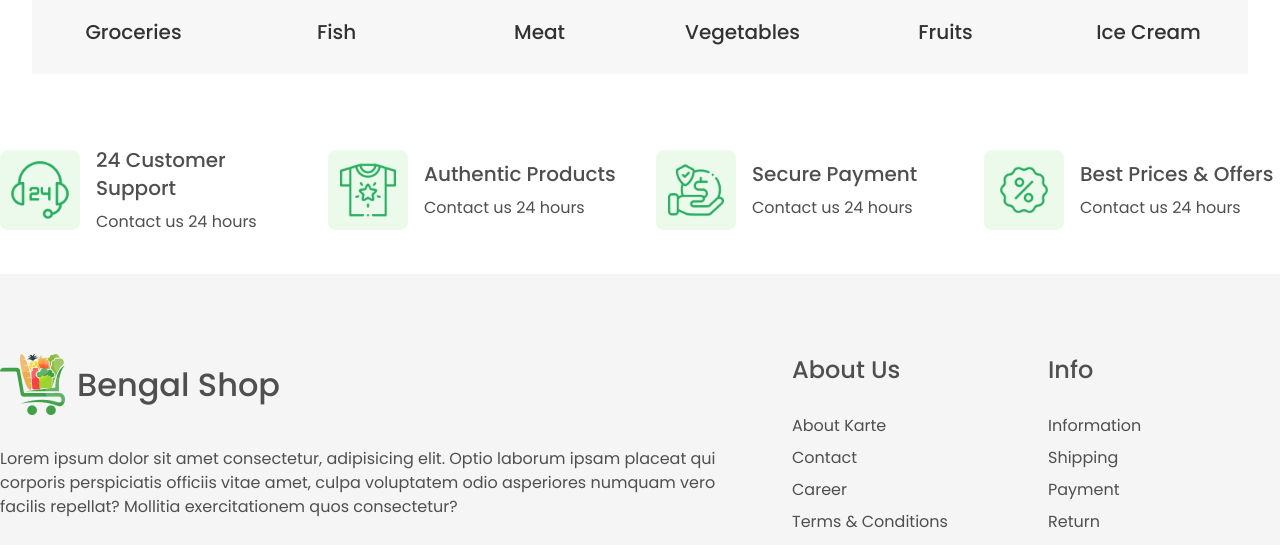
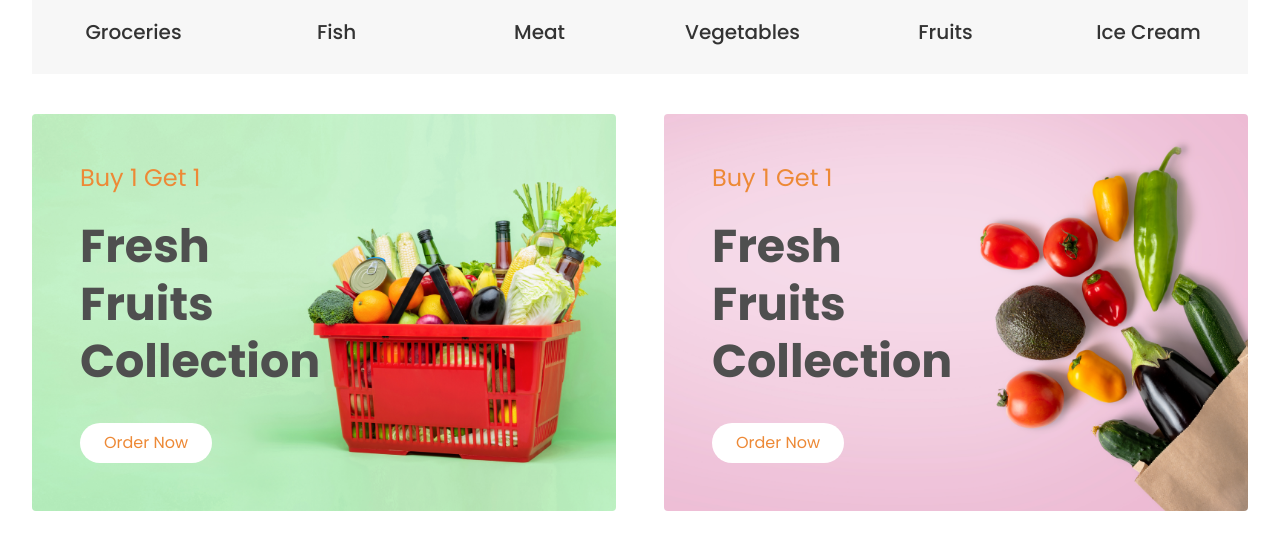
Before and after one commit to mhraihan/bengal-shop-frontend, a Nuxt app: page / in a window 1280 px wide. Shown: the part 1196-1741 px from the top of the page. Built offline with nearby package versions, Linux system fonts and the light colour scheme.

Commit message:
promo banner

```diff
--- a/assets/css/style.css
+++ b/assets/css/style.css
@@ -21,8 +21,14 @@ h6 {
 .font-size-22 {
   font-size: 22px;
 }
+.font-size-46 {
+  font-size: 46px;
+}
 .bs-button {
   @apply bg-green-300 rounded-full text-white px-6 py-2 inline-block;
+}
+.bs-button-white {
+  @apply bg-white rounded-full text-orange-500 px-6 py-2 inline-block hover:bg-orange-500 hover:text-white;
 }
 .bs-button-bg {
   @apply bg-gray-400;
--- /dev/null
+++ b/components/PromoBanner.vue
@@ -0,0 +1,37 @@
+<template>
+  <div class="container">
+    <div class="flex -mx-6 mb-14">
+      <div class="w-1/2 px-6">
+        <div class="p-12 bg-center bg-cover rounded promo-bg-1">
+          <div class="w-1/2">
+            <p class="mb-6 text-2xl text-orange-500">Buy 1 Get 1</p>
+            <h3 class="mb-8 font-bold leading-tight font-size-46">
+              Fresh Fruits Collection
+            </h3>
+            <nuxt-link to="/" class="bs-button-white">Order Now</nuxt-link>
+          </div>
+        </div>
+      </div>
+      <div class="w-1/2 px-6">
+        <div class="p-12 bg-center bg-cover rounded promo-bg-2">
+          <div class="w-1/2">
+            <p class="mb-6 text-2xl text-orange-500">Buy 1 Get 1</p>
+            <h3 class="mb-8 font-bold leading-tight font-size-46">
+              Fresh Fruits Collection
+            </h3>
+            <nuxt-link to="/" class="bs-button-white">Order Now</nuxt-link>
+          </div>
+        </div>
+      </div>
+    </div>
+  </div>
+</template>
+
+<style  scoped>
+.promo-bg-1 {
+  background-image: url(../assets/img/promo-bg-1.png);
+}
+.promo-bg-2 {
+  background-image: url(../assets/img/promo-bg-2.png);
+}
+</style>
--- a/pages/index.vue
+++ b/pages/index.vue
@@ -3,6 +3,7 @@
     <div class="p-8">
       <Slideshow />
       <CategorySlider />
+      <PromoBanner />
     </div>
   </div>
 </template>
```
